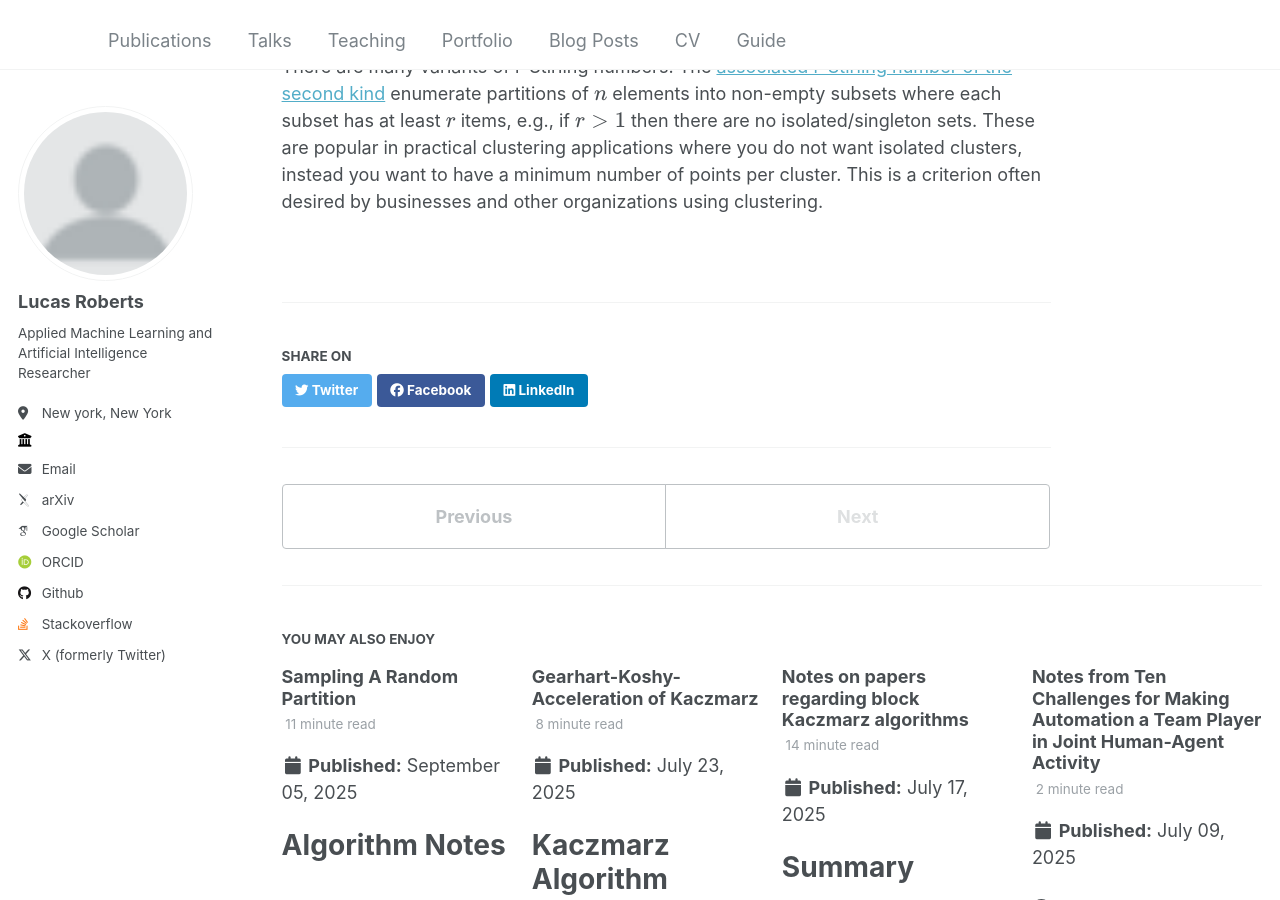
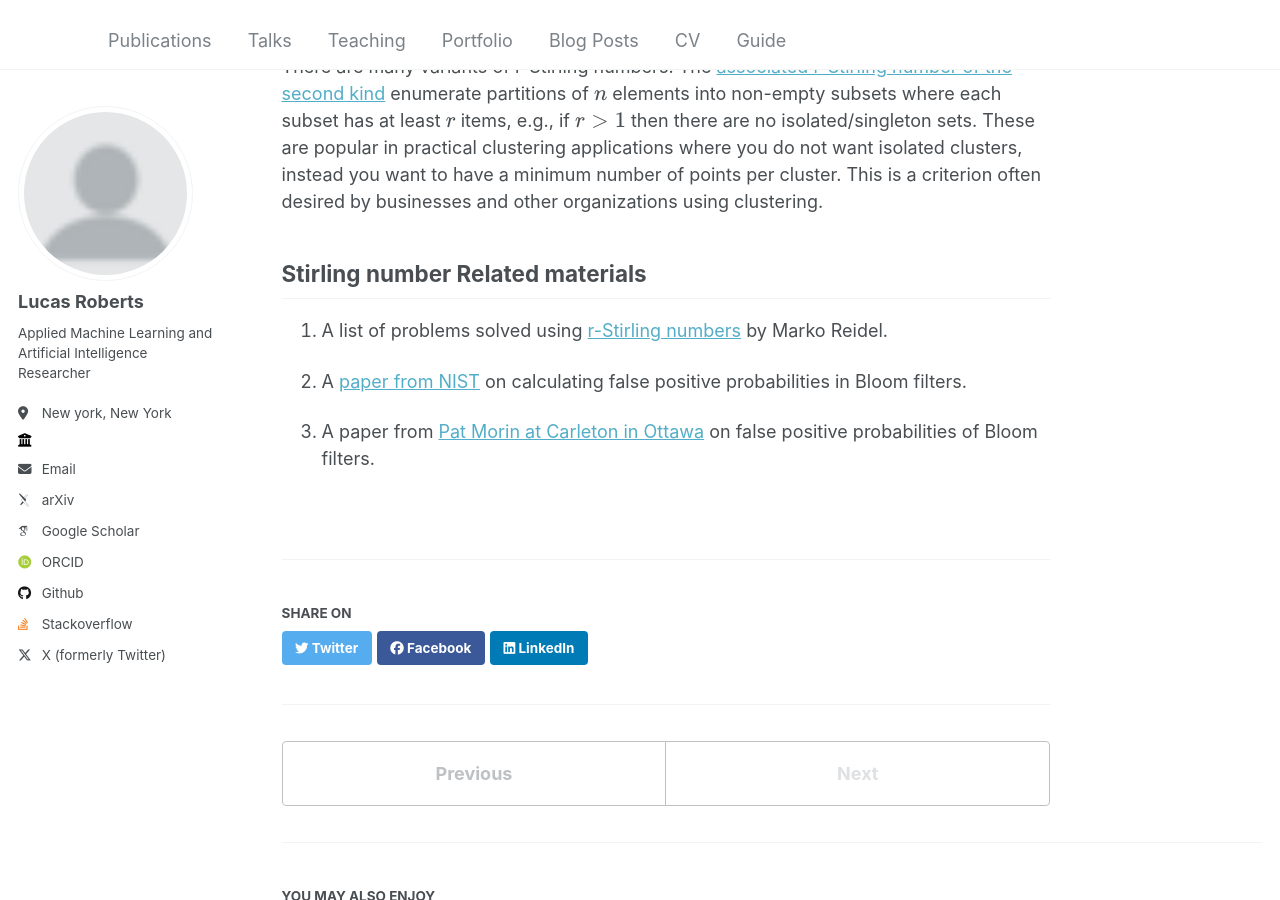
Before and after one commit to rlucas7/rlucas7.github.io, a Jekyll site: the page built from _posts/2025-09-08-r-stirling-numbers.md, in a window 1280 px wide and 900 px high, scrolled down 2826 px. Built offline with Jekyll 4.4.1, drawn with Linux system fonts in a browser that asks for light colours; some web fonts are replaced.

Commit message:
add a small section with links to papers and problems using stirling2

```diff
--- a/_posts/2025-09-08-r-stirling-numbers.md
+++ b/_posts/2025-09-08-r-stirling-numbers.md
@@ -83,3 +83,11 @@ One place where r-Stirling numbers arise is in [Coupon Collecting](https://en.wi
 While the classical solution calculates the expected value of the number of trials to collect all items, there is a way, using the r-Stirling numbers of the second kind, to calculate the probability distribution exactly. The combinatorial calculations are derived in [a recent paper](https://ajc.maths.uq.edu.au/pdf/78/ajc_v78_p376.pdf) by Greg Morrow of the University of Colorado, Colorado Springs.
 
 There are many variants of r-Stirling numbers. The [associated r-Stirling number of the second kind](https://cdm.ucalgary.ca/article/view/68674/54579) enumerate partitions of \\( n \\) elements into non-empty subsets where each subset has at least \\( r \\) items, e.g., if \\( r>1 \\) then there are no isolated/singleton sets. These are popular in practical clustering applications where you do not want isolated clusters, instead you want to have a minimum number of points per cluster. This is a criterion often desired by businesses and other organizations using clustering.
+
+## Stirling number Related materials
+
+1. A list of problems solved using [r-Stirling numbers](https://pnp.mathematik.uni-stuttgart.de/iadm/Riedel/mse.html#coupstir) by Marko Reidel.
+
+2. A [paper from NIST](https://tsapps.nist.gov/publication/get_pdf.cfm?pub_id=903775) on calculating false positive probabilities in Bloom filters.
+
+3. A paper from [Pat Morin at Carleton in Ottawa](https://cglab.ca/~morin/publications/ds/bloom-submitted.pdf) on false positive probabilities of Bloom filters.
```
